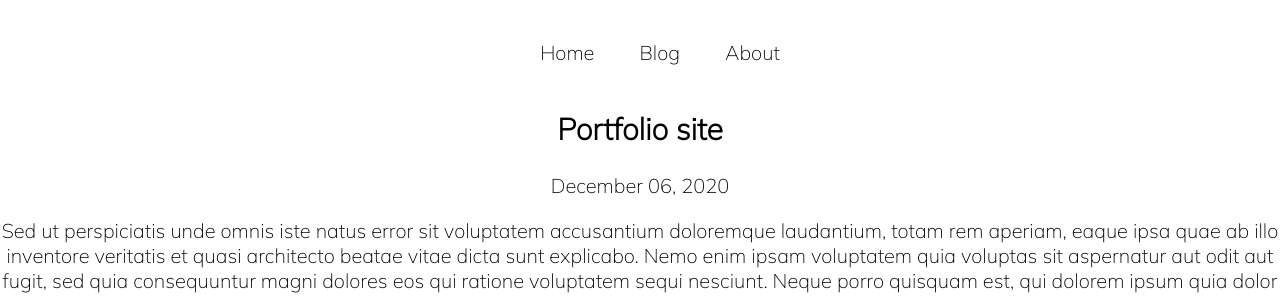
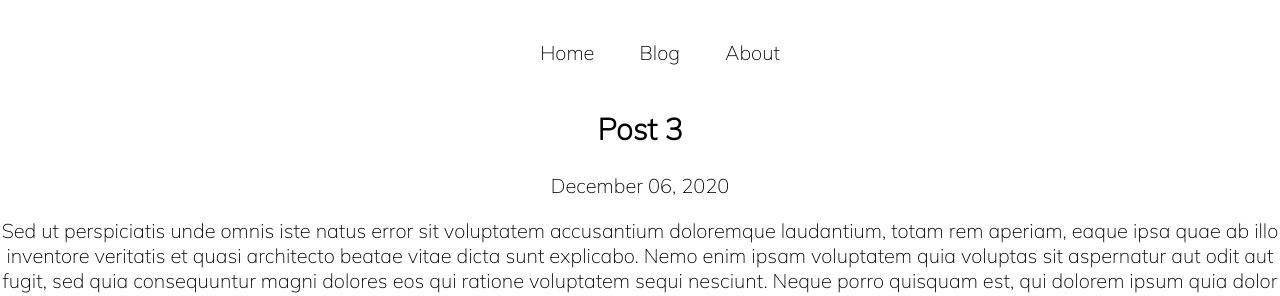
Before and after one commit to SamHewitt/CloudCannonPortfolio, a Jekyll site: the page built from portfolio/_posts/2020-12-06-post-3.markdown, in a window 1280 px wide. Shown: the top 296 px of the page. Built offline with Jekyll 4.4.1, drawn with Linux system fonts in a browser that asks for light colours; some web fonts are replaced.

Commit message:
Updated 2 files via CloudCannon

```diff
--- a/portfolio/_posts/2020-12-06-portfolio-site.markdown
+++ b/portfolio/_posts/2020-12-06-post-3.markdown
@@ -1,7 +1,7 @@
 ---
 layout: post
-title: Portfolio site
-date: 2020-12-06 23:06:00
+title: Post 3
+date: 2020-12-06 23:07:00
 categories: jekyll update
 image: /uploads/gevemdq2krmcyvnpfybzby-1200-80.jpg
 ---
```
